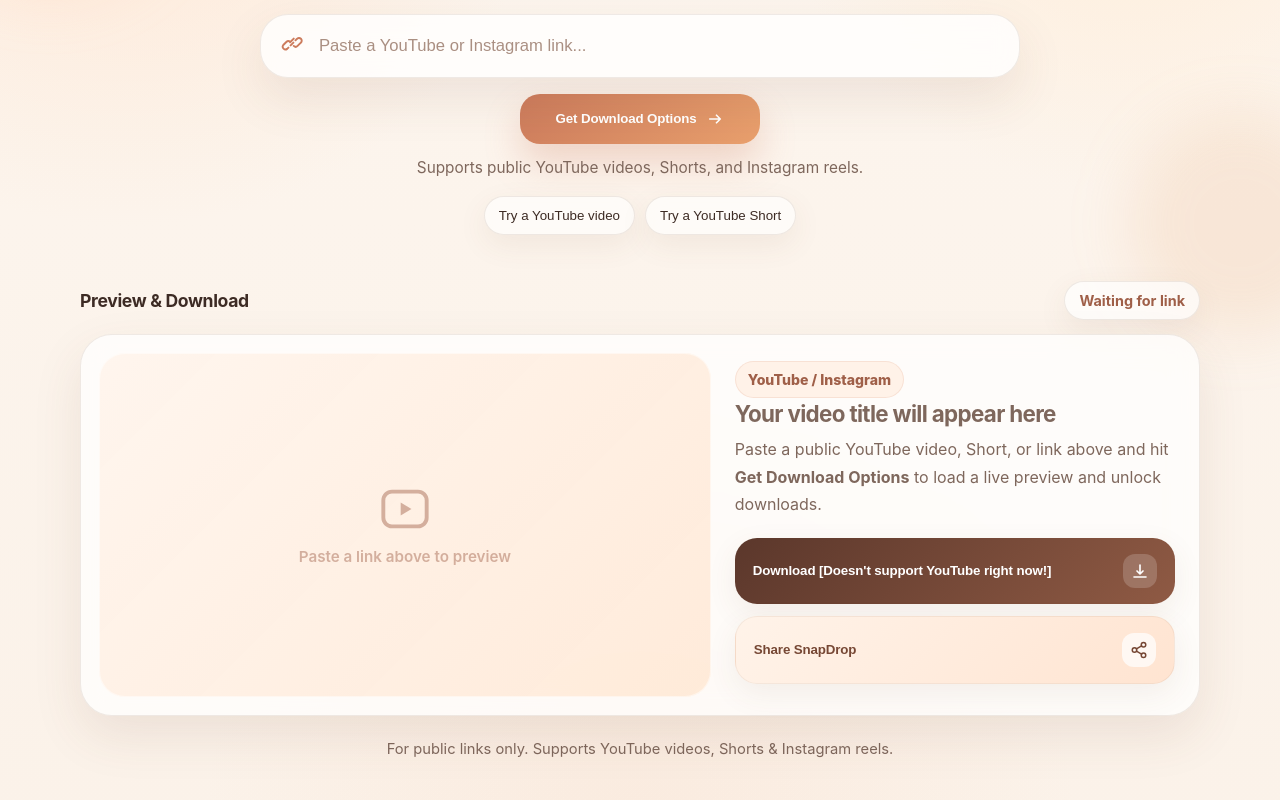
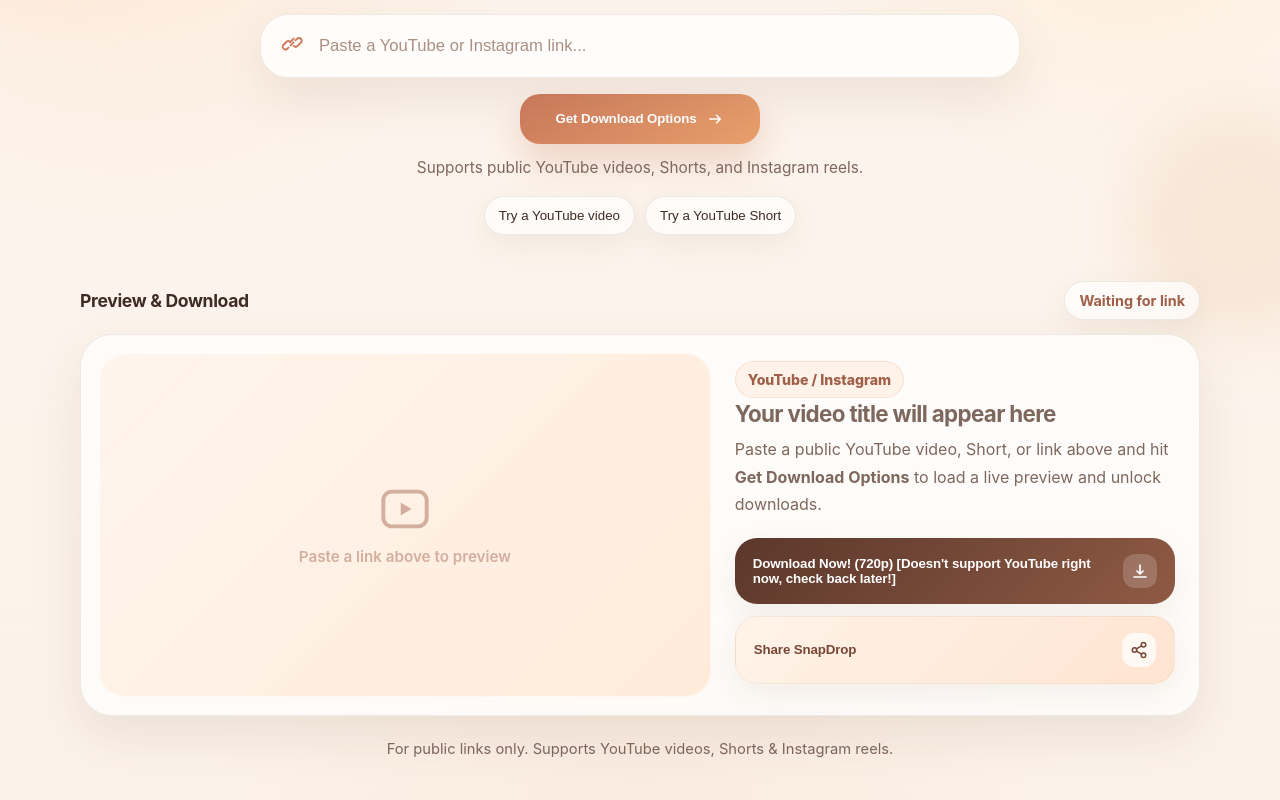
Before and after one commit to Orbitlol/snapdrop, a website: page index.html in a window 1280 px wide. Shown: the part 387-1187 px from the top of the page. Drawn offline with Linux system fonts and the light colour scheme.

Commit message:
Update download button text for clarity

```diff
--- a/index.html
+++ b/index.html
@@ -704,7 +704,8 @@
 
           <div class="action-stack">
             <button class="action primary" type="button" data-action="1080p">
-              <span>Download [Doesn't support YouTube right now!]</span>
+              <span>Download Now! (720p)
+                [Doesn't support YouTube right now, check back later!]</span>
               <span class="action-icon" aria-hidden="true">
                 <svg width="18" height="18" viewBox="0 0 24 24" fill="none"><path d="M12 4v12m0 0-4-4m4 4 4-4M4 20h16" stroke="currentColor" stroke-width="2.2" stroke-linecap="round" stroke-linejoin="round"/></svg>
               </span>
```
